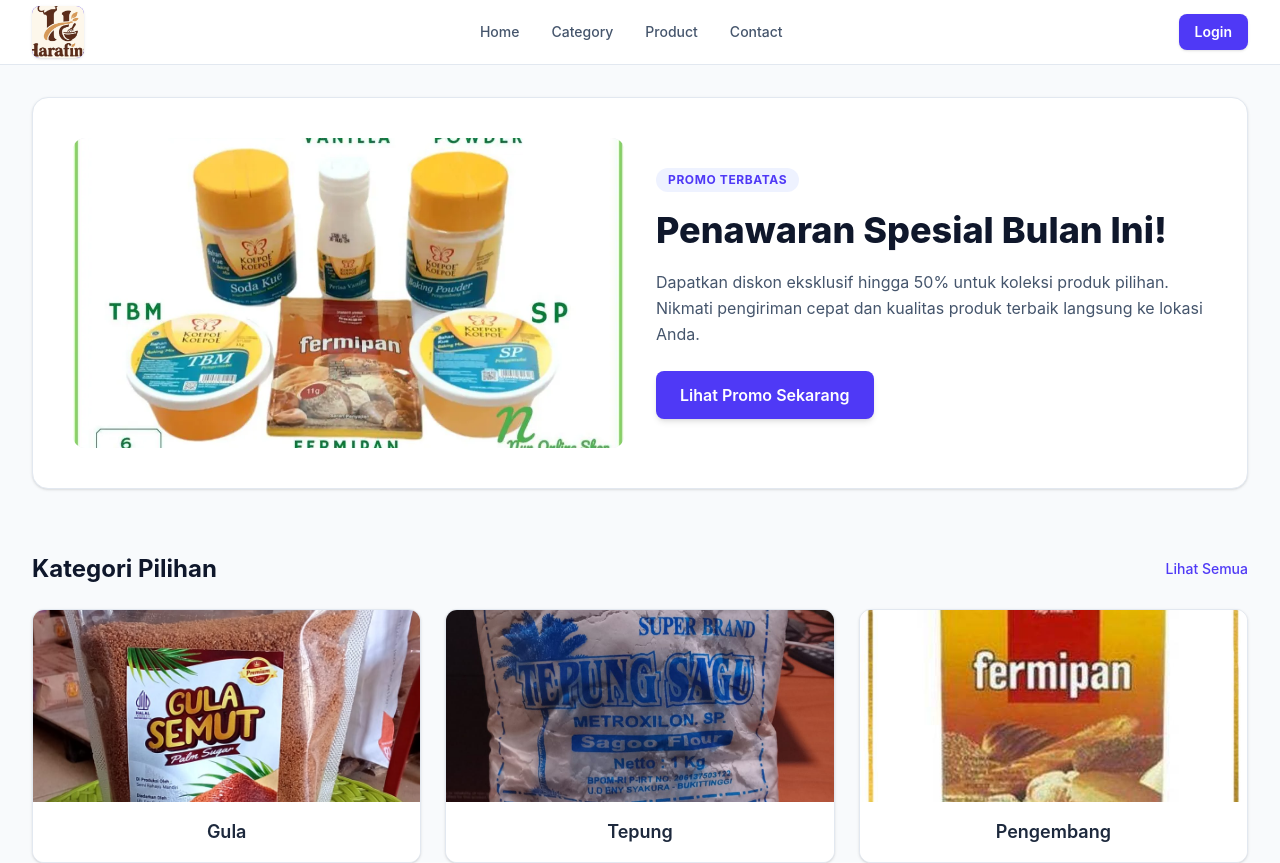
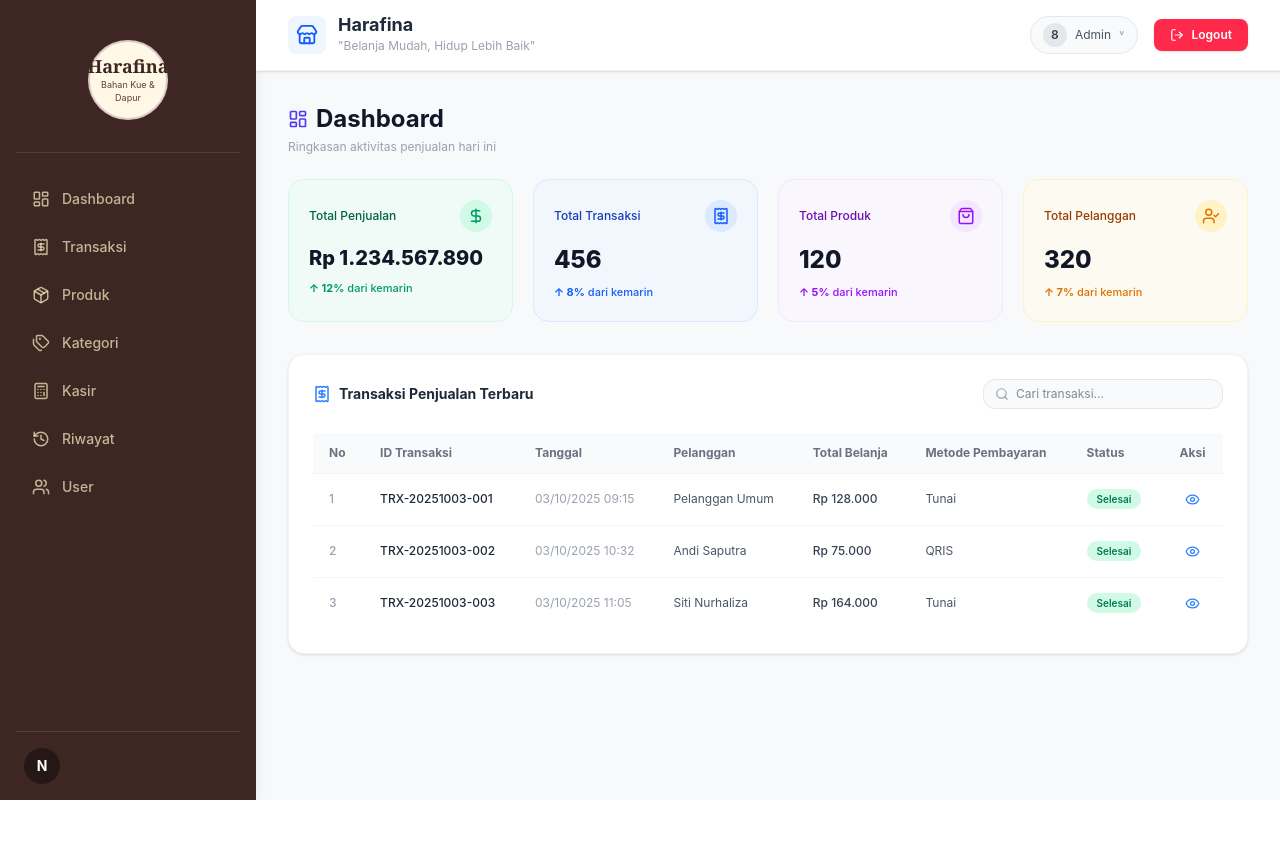
Before and after one commit to Aaagoy/Kelompok4_Frontend, a React app in the folder frontend/: page /admindashboard in a window 1280 px wide. Before the commit this address led to /. Shown: the top 863 px of the page. After the commit the page ends 800 px from the top, so only its background shows below. Built offline with nearby package versions, Linux system fonts and the light colour scheme; sample sign-in values are in the browser's storage; the HTML template or start-up script is replaced by a standard one.

Commit message:
update route dashboard user, admin

```diff
--- a/frontend/src/App.jsx
+++ b/frontend/src/App.jsx
@@ -19,7 +19,7 @@
         <Route path="/login" element={<Login />} />
         {/* Rute Terproteksi Khusus Admin */}
         <Route element={<ProtectedRoute allowedRoles={["admin"]} />}>
-          <Route path="/dashboard" element={<AdminDashboard />} />
+          <Route path="/admindashboard" element={<AdminDashboard />} />
           <Route path="/users" element={<UserManagement />} />
         </Route>
         {/* Fallback jika URL tidak ditemukan */}
--- a/frontend/src/pages/admin/AdminDashboard.jsx
+++ b/frontend/src/pages/admin/AdminDashboard.jsx
@@ -1,4 +1,4 @@
-import React from 'react';
+// import React from 'react';
 import DashboardLayout from '../../components/DashboardLayout';
 import {
   LayoutDashboard,
```
